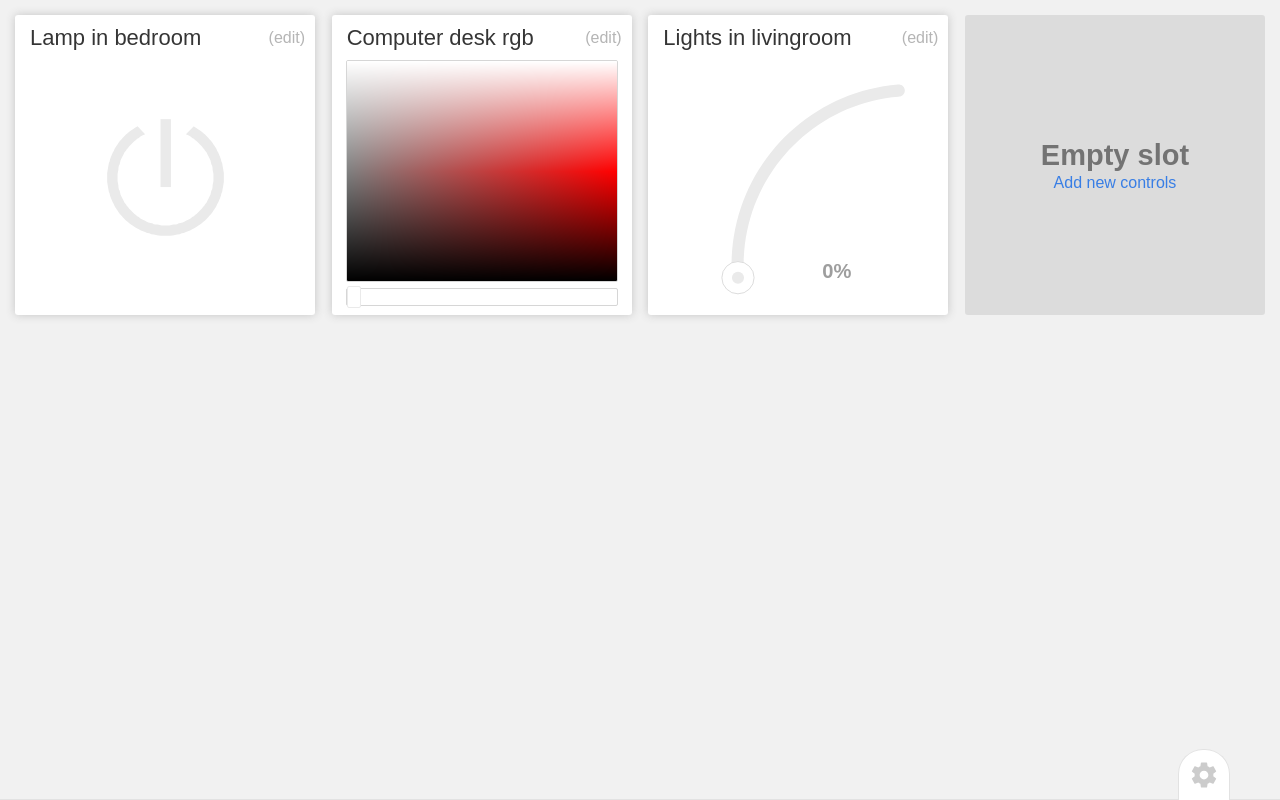
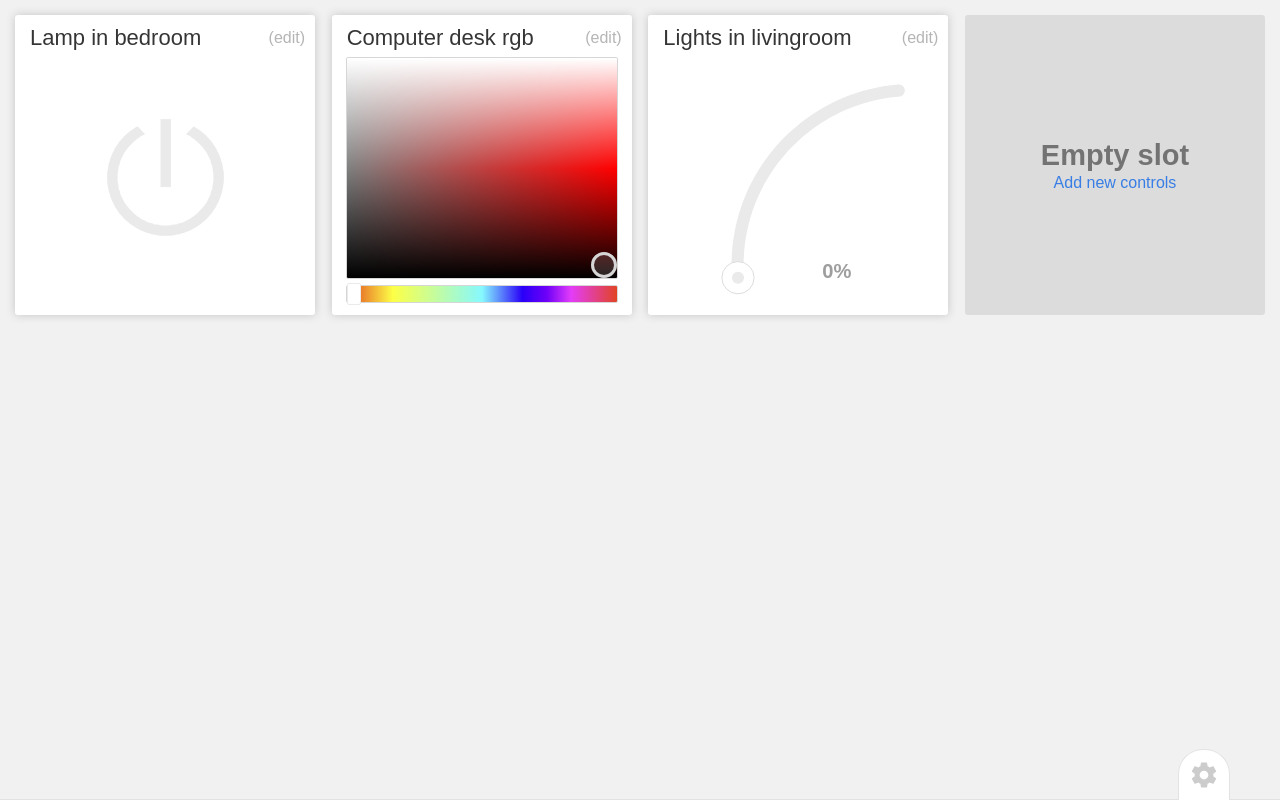
Before and after one commit to vijexakiraind/smarthome, a React (Create React App) app in the folder src/frontend/: page / in a window 1280 px wide. Built offline with nearby package versions, Linux system fonts and the light colour scheme.

Commit message:
added main hsl selector

```diff
--- a/src/frontend/src/Components/UIs/Hsl.css
+++ b/src/frontend/src/Components/UIs/Hsl.css
@@ -1,5 +1,5 @@
 .Hsl-empty {
-    height: 20px;
+    height: 15px;
 }
 
 .Hsl-hue-container {
@@ -11,7 +11,7 @@
     height: 16px;
     width: 270px;
     background: linear-gradient(
-        left,
+        to right,
         #e1451d 0,
         #fdff47 17%,
         #86f9fe 50%,
@@ -54,3 +54,13 @@
     border: 1px solid #d6d6d6;
     border-radius: 2px;
 }
+
+.Hsl-main {
+    touch-action: none;
+    position: absolute;
+    background-color: rgba(255, 255, 255, 0.15);
+    width: 20px;
+    height: 20px;
+    border: 3px #d6d6d6 solid;
+    border-radius: 13px;
+}
--- a/src/frontend/src/Components/UIs/Hsl.js
+++ b/src/frontend/src/Components/UIs/Hsl.js
@@ -10,8 +10,14 @@ export default class Hsl extends React.Component {
 
         this.state = {
             hue: 0,
+            saturation: 1,
+            lightness: 1,
             hueStart: null
         }
+
+        this.mainTouchStart = this.mainTouchStart.bind(this)
+        this.mainTouchMove = this.mainTouchMove.bind(this)
+        this.mainTouchEnd = this.mainTouchEnd.bind(this)
 
         this.hueTouchStart = this.hueTouchStart.bind(this)
         this.hueTouchMove = this.hueTouchMove.bind(this)
@@ -35,6 +41,65 @@ export default class Hsl extends React.Component {
             }
 
         this.ctx.putImageData(this.imData, 0, 0)
+    }
+
+    mainTouchStart(e) {
+        navigator.vibrate(5)
+        this.setState({
+            mainStart: {
+                x: (~e.type.indexOf('mouse') !== 0 ? e.clientX : e.changedTouches[0].clientX),
+                y: (~e.type.indexOf('mouse') !== 0 ? e.clientY : e.changedTouches[0].clientY)
+            }
+        })
+
+        if(~e.type.indexOf('mouse') !== 0) {
+            document.body.addEventListener('mousemove', this.mainTouchMove)
+            document.body.addEventListener('mouseup', this.mainTouchEnd)
+        }
+    }
+
+    mainTouchMove(e) {
+        const fingerX = (~e.type.indexOf('mouse') !== 0 ? e.clientX : e.changedTouches[0].clientX)
+        const fingerY = (~e.type.indexOf('mouse') !== 0 ? e.clientY : e.changedTouches[0].clientY)
+
+        const deltaPxX = fingerX - this.state.mainStart.x
+        const deltaPxY = fingerY - this.state.mainStart.y
+
+        let newSatVal = this.state.saturation + deltaPxX / 244
+        let newLitVal = this.state.lightness + deltaPxY / 194
+
+        if(newSatVal > 1)
+            newSatVal = 1
+        else if(newSatVal < 0)
+            newSatVal = 0
+
+        if(newLitVal > 1)
+            newLitVal = 1
+        else if(newLitVal < 0)
+            newLitVal = 0
+
+        if(this.state.saturation !== newSatVal ||
+            this.state.lightness !== newLitVal)
+            this.setState({
+                saturation: newSatVal,
+                lightness: newLitVal,
+                mainStart: {
+                    x: fingerX,
+                    y: fingerY
+                }
+            })
+    }
+
+    mainTouchEnd(e) {
+        navigator.vibrate(5)
+        this.setState({
+            mainStart: null
+        })
+
+        if(~e.type.indexOf('mouse') !== 0) {
+            document.body.removeEventListener('mousemove', this.mainTouchMove)
+            document.body.removeEventListener('mouseup', this.mainTouchEnd)
+        }
     }
 
     hueTouchStart(e) {
@@ -80,10 +145,20 @@ export default class Hsl extends React.Component {
     }
 
     render() {
+        const { saturation, lightness } = this.state
         return (
             <div>
                 <div className="Hsl-empty"></div>
                 <canvas className="Hsl-canvas" ref="canvas" height="220" width="270" />
+                <div className="Hsl-main"
+                    style={{ /* 1 to 244; -225 to -31 */
+                        transform: `translate(${1 + saturation * 244}px, ${-225 + lightness * 194}px)`
+                    }}
+                    onTouchStart={this.mainTouchStart}
+                    onTouchMove={this.mainTouchMove}
+                    onTouchEnd={this.mainTouchEnd}
+                    onMouseDown={this.mainTouchStart}
+                ></div>
                 <div className="Hsl-hue-container">
                     <div className="Hsl-hue"
                         style={{
```
